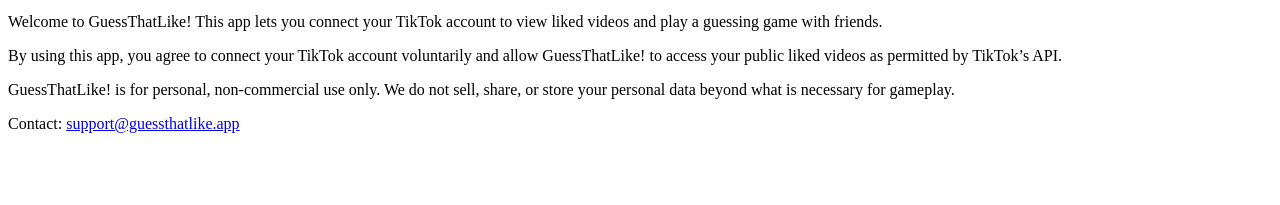
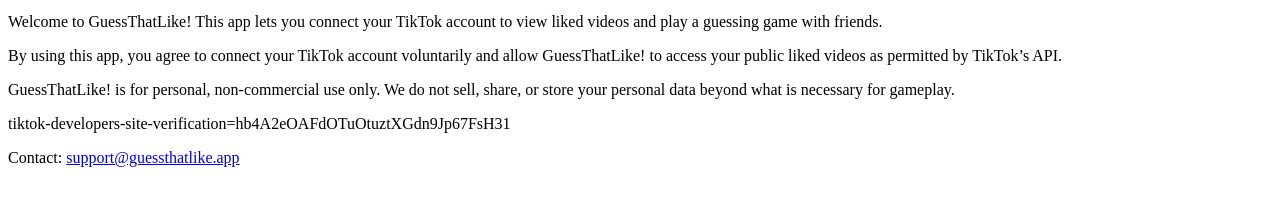
Before and after one commit to Karthuss4/karthuss4.github.io, a plain HTML site: page terms.html in a window 1280 px wide. Shown: the part 101-306 px from the top of the page. Drawn offline with Linux system fonts and the light colour scheme.

Commit message:
Update terms.html

```diff
--- a/terms.html
+++ b/terms.html
@@ -10,6 +10,7 @@
   <p>Welcome to GuessThatLike! This app lets you connect your TikTok account to view liked videos and play a guessing game with friends.</p>
   <p>By using this app, you agree to connect your TikTok account voluntarily and allow GuessThatLike! to access your public liked videos as permitted by TikTok’s API.</p>
   <p>GuessThatLike! is for personal, non-commercial use only. We do not sell, share, or store your personal data beyond what is necessary for gameplay.</p>
+  <p>tiktok-developers-site-verification=hb4A2eOAFdOTuOtuztXGdn9Jp67FsH31 <p>
   <p>Contact: <a href="mailto:support@guessthatlike.app">support@guessthatlike.app</a></p>
 </body>
 </html>
```
